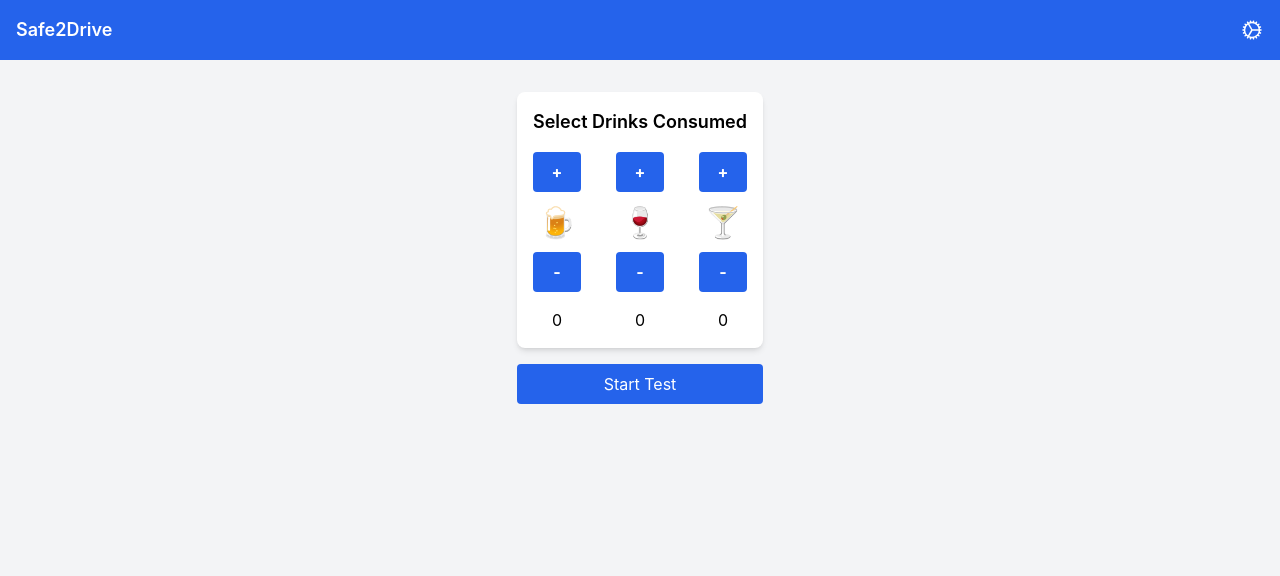
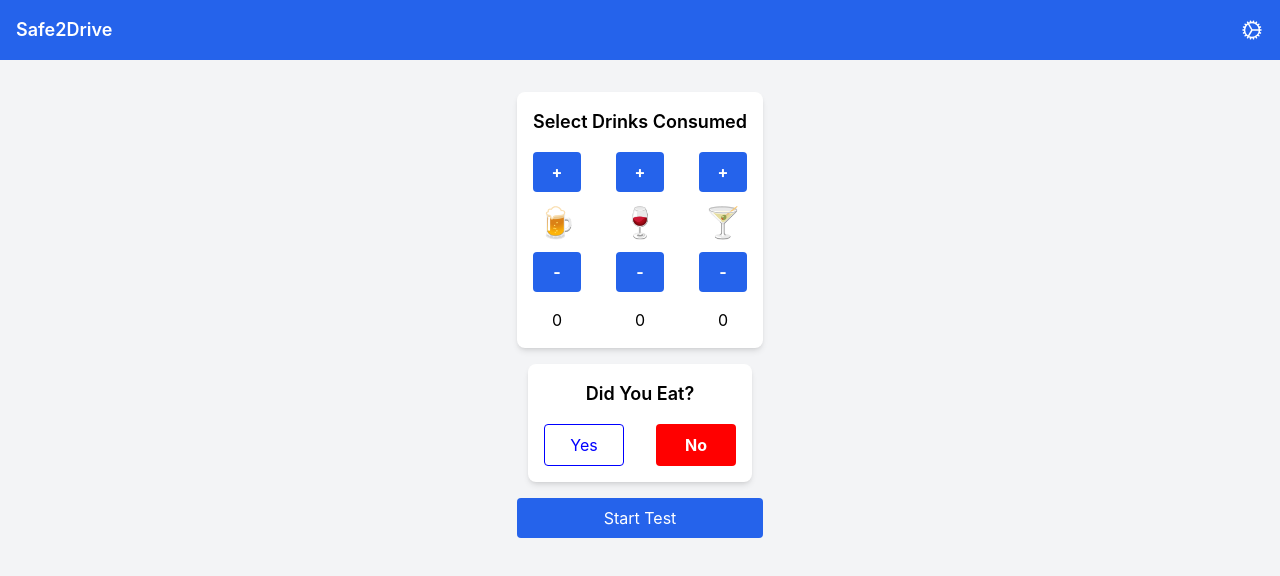
Before and after one commit to Happ-AB/safe2drive, a React (Vite) app: page / in a window 1280 px wide. Both pictures are taken after typing "5", "5" into the empty fields and a click on the button "Save". Shown: the top 576 px of the page. Built offline with nearby package versions, Linux system fonts and the light colour scheme.

Commit message:
params for BAC calculations ready

```diff
--- a/src/components/AlcoholSelector.tsx
+++ b/src/components/AlcoholSelector.tsx
@@ -25,8 +25,15 @@ export default function AlcoholSelector({ userData, setUserData }: Props) {
   const removeCocktail = () => {
     setUserData({ ...userData, cocktails: userData.cocktails - 1 });
   };
+  const justAte = () => {
+    setUserData({ ...userData, meal: true });
+  };
+  const didNotEat = () => {
+    setUserData({ ...userData, meal: false });
+  };
 
   return (
+    <>
       <div className="p-4 bg-white rounded-lg shadow-md mt-4">
         <h2 className="text-lg font-semibold mb-4">Select Drinks Consumed</h2>
         <div className="flex justify-between">
@@ -74,5 +81,43 @@ export default function AlcoholSelector({ userData, setUserData }: Props) {
           </div>
         </div>
       </div>
+      <div>
+        <div className="p-4 bg-white rounded-lg shadow-md mt-4">
+          <h2 className="text-lg font-semibold mb-4 text-center">
+            Did You Eat?
+          </h2>
+          <div className="flex justify-between">
+            <button
+              onClick={justAte}
+              className={SmallCTA}
+              style={{
+                border: userData.meal ? "none" : "1px solid blue",
+                color: userData.meal ? "white" : "blue",
+                backgroundColor: userData.meal ? "green" : "white",
+                fontWeight: userData.meal ? "bold" : "normal",
+                width: "5rem",
+                marginRight: "1rem",
+              }}
+            >
+              Yes
+            </button>
+            <button
+              onClick={didNotEat}
+              className={SmallCTA}
+              style={{
+                border: !userData.meal ? "none" : "1px solid blue",
+                color: !userData.meal ? "white" : "blue",
+                backgroundColor: !userData.meal ? "red" : "white",
+                fontWeight: !userData.meal ? "bold" : "normal",
+                width: "5rem",
+                marginLeft: "1rem",
+              }}
+            >
+              No
+            </button>
+          </div>
+        </div>
+      </div>
+    </>
   );
 }
--- a/src/components/HeightWeightInput.tsx
+++ b/src/components/PersonalInput.tsx
@@ -1,20 +1,22 @@
 import { useState } from "react";
-import type { UserData } from "../types";
+import type { Gender, UserData } from "../types";
 
 interface Props {
   userData: UserData;
   setUserData: (data: UserData) => void;
 }
 
-export default function HeightWeightInput({ userData, setUserData }: Props) {
-  const [height, setHeight] = useState(userData.height || "");
+export default function PersonalInput({ userData, setUserData }: Props) {
+  const [age, setAge] = useState(userData.age || "");
   const [weight, setWeight] = useState(userData.weight || "");
+  const [gender, setGender] = useState(userData.gender || undefined);
 
   const handleSave = () => {
     setUserData({
       ...userData,
-      height: Number(height),
+      age: Number(age),
       weight: Number(weight),
+      gender,
     });
   };
 
@@ -22,24 +24,34 @@ export default function HeightWeightInput({ userData, setUserData }: Props) {
     <div className="p-4 bg-white rounded-lg shadow-md">
       <h2 className="text-lg font-semibold mb-4">Enter Your Details</h2>
       <div className="mb-4">
-        <label className="block text-sm font-medium">Height (cm)</label>
         <input
           type="number"
-          value={height}
-          onChange={(e) => setHeight(e.target.value)}
+          value={age}
+          onChange={(e) => setAge(e.target.value)}
           className="mt-1 p-2 border rounded w-full"
-          placeholder="e.g., 170"
+          placeholder="Age"
         />
       </div>
       <div className="mb-4">
-        <label className="block text-sm font-medium">Weight (kg)</label>
         <input
           type="number"
           value={weight}
           onChange={(e) => setWeight(e.target.value)}
           className="mt-1 p-2 border rounded w-full"
-          placeholder="e.g., 70"
+          placeholder="Weight (kg)"
         />
+      </div>
+      <div className="mb-4">
+        <select
+          value={gender}
+          onChange={(e) => setGender(e.target.value as Gender)}
+          className="mt-1 p-2 border rounded w-full"
+        >
+          <option value="">Select Gender</option>
+          <option value="male">♂</option>
+          <option value="female">♀</option>
+          <option value="other">⚤</option>
+        </select>
       </div>
       <button
         onClick={handleSave}
--- a/src/pages/Landing.tsx
+++ b/src/pages/Landing.tsx
@@ -1,19 +1,21 @@
 import { Link } from "react-router-dom";
 import { useLocalStorage } from "../hooks/useLocalStorage";
-import HeightWeightInput from "../components/HeightWeightInput";
+import HeightWeightInput from "../components/PersonalInput";
 import AlcoholSelector from "../components/AlcoholSelector";
 import type { UserData } from "../types";
 
 export default function Landing() {
   const [userData, setUserData] = useLocalStorage<UserData>("userData", {
-    height: null,
-    weight: null,
+    age: 0,
+    weight: 0,
+    gender: undefined,
     beers: 0,
     wines: 0,
     cocktails: 0,
+    meal: false,
   });
 
-  const isDataComplete = userData.height && userData.weight;
+  const isDataComplete = userData.age && userData.weight;
 
   return (
     <div className="p-4 flex flex-col items-center max-w-md mx-auto">
```
Also changed, not shown: src/types/index.ts (+5 -2 lines). Lines whose indentation alone changed are shown as unchanged.
